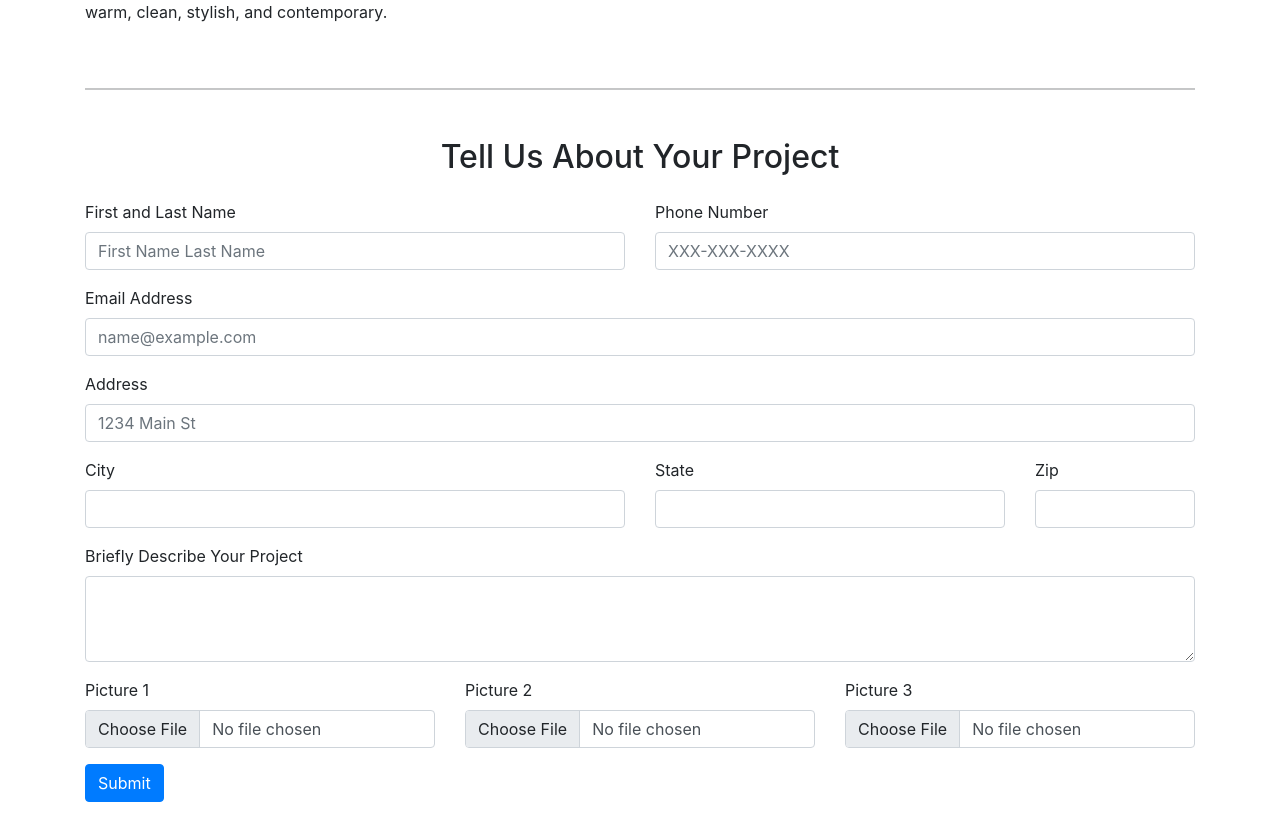
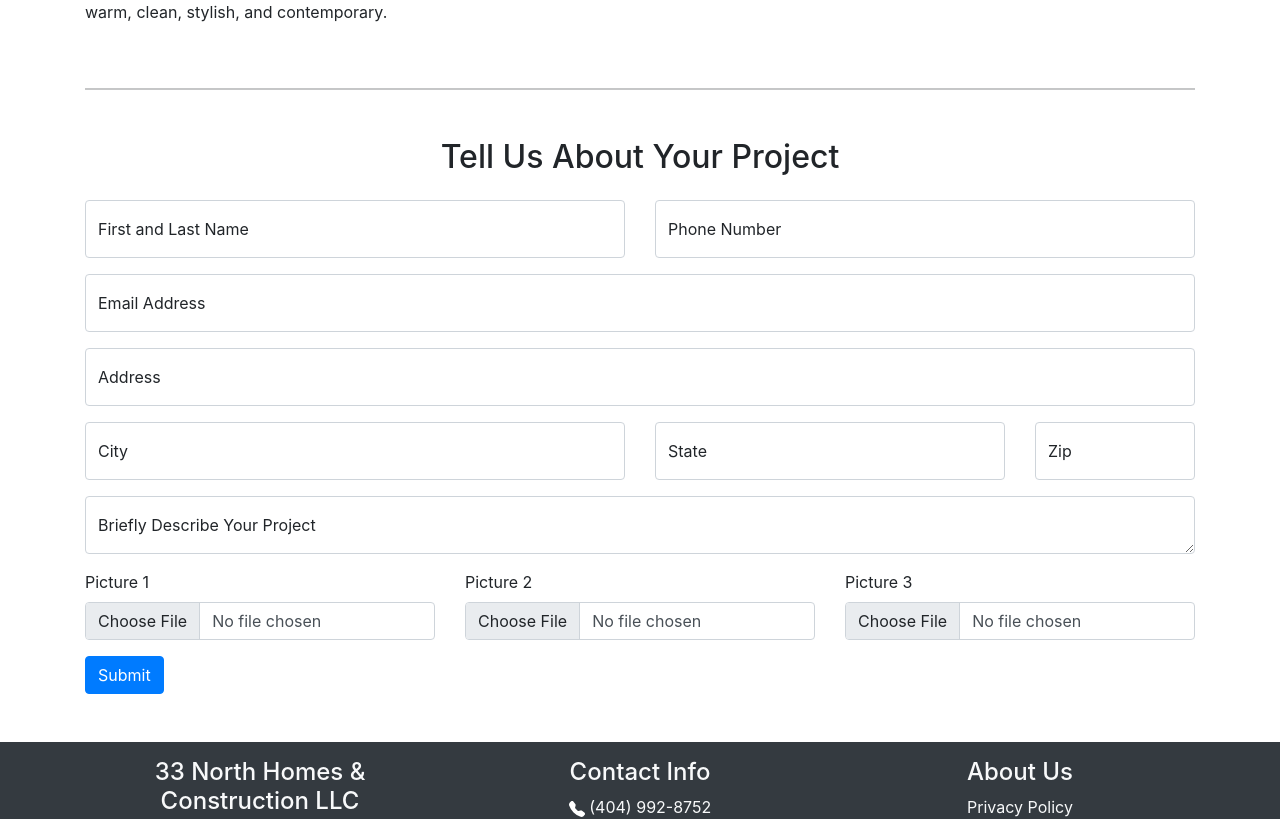
Before and after one commit to zachdrummond/33nhomes, a React (Create React App) app in the folder client/: page / in a window 1280 px wide. Shown: the part 2462-3281 px from the top of the page. Built offline with nearby package versions, Linux system fonts and the light colour scheme.

Commit message:
Added validation to contact form

```diff
--- a/client/src/Components/Contact/Contact.jsx
+++ b/client/src/Components/Contact/Contact.jsx
@@ -3,97 +3,132 @@ import React from "react";
 const Contact = () => {
   return (
     <section className="my-5">
-      <form class="row g-3">
+      <form className="row g-3">
         <h2 className="text-center">Tell Us About Your Project</h2>
         {/* --------------------------------------------------------------- FIRST & LAST NAME */}
-        <div class="col-md-6">
-          <label for="name">First and Last Name</label>
+        <div className="col-md-6">
+          <div class="form-floating">
             <input
               type="text"
-            class="form-control"
+              className="form-control"
               id="name"
               placeholder="First Name Last Name"
+              required
             />
+            <label for="name">First and Last Name</label>
+          </div>
         </div>
         {/* --------------------------------------------------------------- PHONE NUMBER */}
-        <div class="col-md-6">
-          <label for="phone">Phone Number</label>
+        <div className="col-md-6">
+          <div class="form-floating">
             <input
               type="number"
-            class="form-control"
+              className="form-control"
               id="phone"
               placeholder="XXX-XXX-XXXX"
+              required
             />
+            <label for="phone">Phone Number</label>
           </div>
-        <div class="col-md-12">
+        </div>
         {/* --------------------------------------------------------------- EMAIL ADDRESS */}
-          <label for="email">Email Address</label>
+        <div className="col-md-12">
+          <div class="form-floating">
             <input
               type="email"
-            class="form-control"
+              className="form-control"
               id="email"
               placeholder="name@example.com"
+              required
             />
+            <label for="email">Email Address</label>
+          </div>
         </div>
         {/* --------------------------------------------------------------- ADDRESS */}
-        <div class="col-12">
-          <label for="address" class="form-label">
-            Address
-          </label>
+        <div className="col-12">
+          <div class="form-floating">
             <input
               type="text"
-            class="form-control"
+              className="form-control"
               id="address"
               placeholder="1234 Main St"
             />
+            <label for="address" className="form-label">
+              Address
+            </label>
+          </div>
         </div>
         {/* --------------------------------------------------------------- CITY */}
-        <div class="col-md-6">
-          <label for="city" class="form-label">
+        <div className="col-md-6">
+          <div class="form-floating">
+            <input
+              type="text"
+              className="form-control"
+              id="city"
+              placeholder="City Name"
+            />
+            <label for="city" className="form-label">
               City
             </label>
-          <input type="text" class="form-control" id="city" />
+          </div>
         </div>
         {/* --------------------------------------------------------------- STATE */}
-        <div class="col-md-4">
-          <label for="state" class="form-label">
+        <div className="col-md-4">
+          <div class="form-floating">
+            <input
+              type="text"
+              className="form-control"
+              id="state"
+              placeholder="State Name"
+            />
+            <label for="state" className="form-label">
               State
             </label>
-          <input type="text" class="form-control" id="state" />
+          </div>
         </div>
         {/* --------------------------------------------------------------- ZIP CODE */}
-        <div class="col-md-2">
-          <label for="zip" class="form-label">
+        <div className="col-md-2">
+        <div class="form-floating">
+          <input type="text" className="form-control" id="zip" placeholder="Zip Code" required/>
+          <label for="zip" className="form-label">
             Zip
           </label>
-          <input type="text" class="form-control" id="zip" />
+        </div>
         </div>
         {/* --------------------------------------------------------------- DESCRIPTION */}
-        <div class="col-md-12">
+        <div className="col-md-12">
+        <div class="form-floating">
+          <textarea
+            className="form-control"
+            id="description"
+            rows="3"
+            placeholder="Description"
+            required
+          ></textarea>
           <label for="description">Briefly Describe Your Project</label>
-          <textarea class="form-control" id="description" rows="3"></textarea>
+        </div>
         </div>
         {/* --------------------------------------------------------------- PICTURES */}
-        <div class="col-md-4">
-          <label for="picture1" class="form-label">
+        <div className="col-md-4">
+          <label for="picture1" className="form-label">
             Picture 1
           </label>
-          <input class="form-control" type="file" id="picture1" />
+          <input className="form-control" type="file" id="picture1" required/>
         </div>
-        <div class="col-md-4">
-          <label for="picture2" class="form-label">
+        <div className="col-md-4">
+          <label for="picture2" className="form-label">
             Picture 2
           </label>
-          <input class="form-control" type="file" id="picture2" />
+          <input className="form-control" type="file" id="picture2" />
         </div>
-        <div class="col-md-4">
-          <label for="picture3" class="form-label">
+        <div className="col-md-4">
+          <label for="picture3" className="form-label">
             Picture 3
           </label>
-          <input class="form-control" type="file" id="picture3" />
+          <input className="form-control" type="file" id="picture3" />
         </div>
-        <div class="col-md-12">
-          <button type="submit" class="btn btn-primary">
+        <div className="col-md-12">
+          <button type="submit" className="btn btn-primary">
             Submit
           </button>
         </div>
```
Lines whose indentation alone changed are shown as unchanged.
